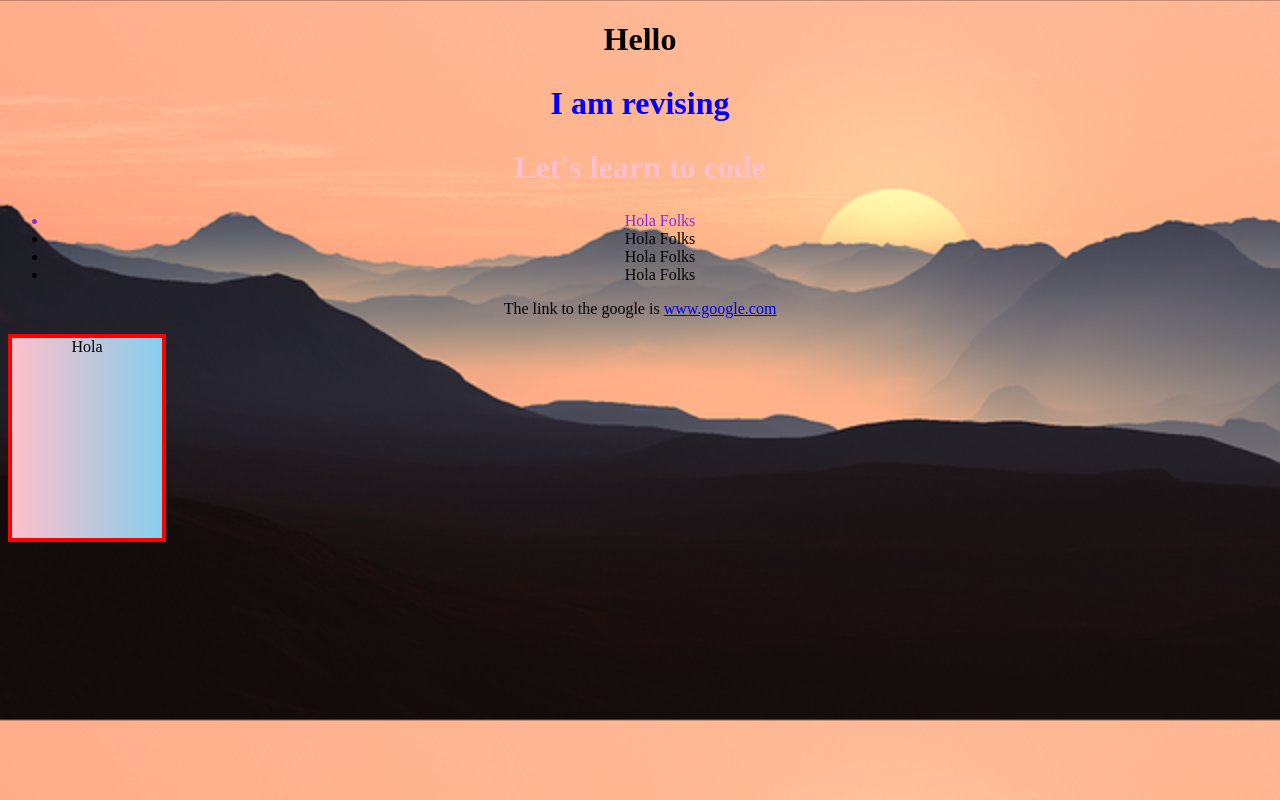
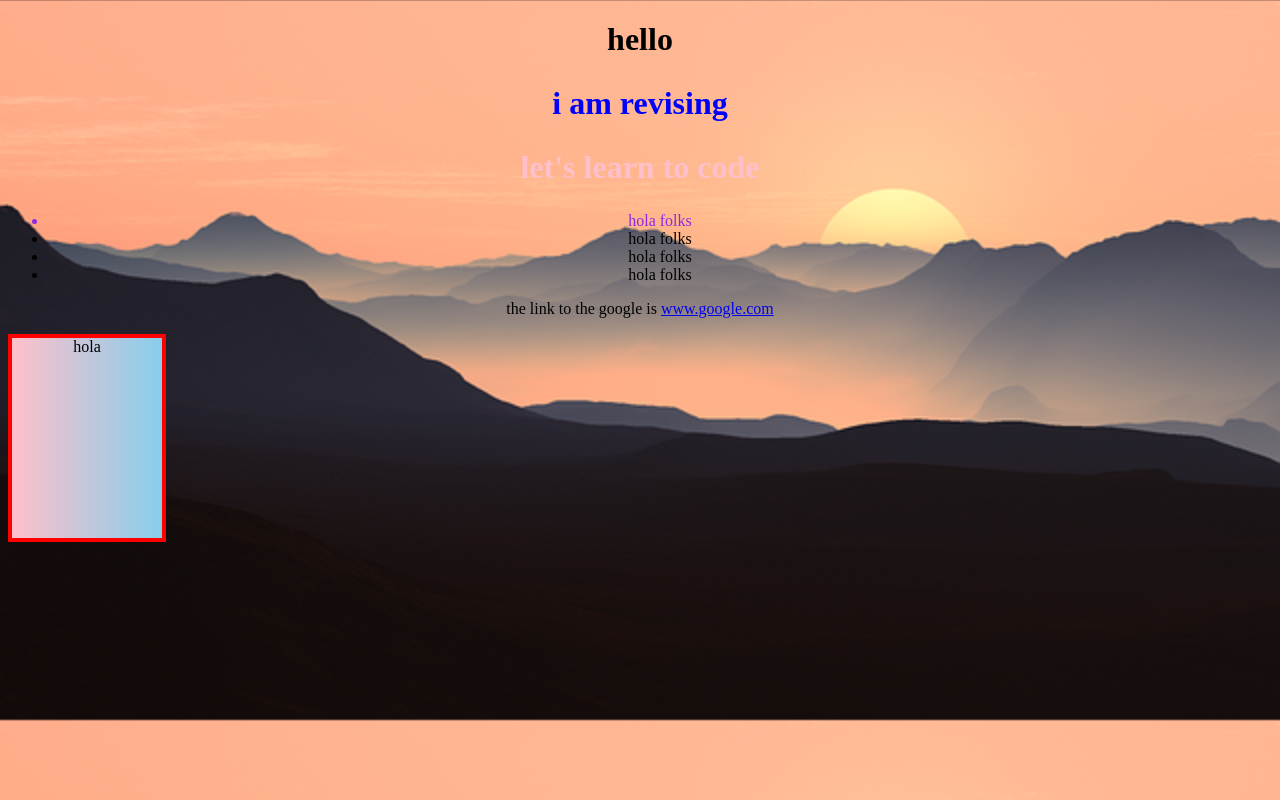
Before and after one commit to nepali-rakshya/Revision, a plain HTML site: page Revision/pseudoSelectors.html in a window 1280 px wide. Drawn offline with Linux system fonts and the light colour scheme.

Commit message:
first commit

```diff
--- a/Revision/pseudoSelectors.css
+++ b/Revision/pseudoSelectors.css
@@ -31,7 +31,7 @@ body {
   background: url(../img/mountains-ge60563ae7_640.png);
   background-size: cover;
   text-align: center;
-
+  text-transform: lowercase;
 }
 
 .box {
```
